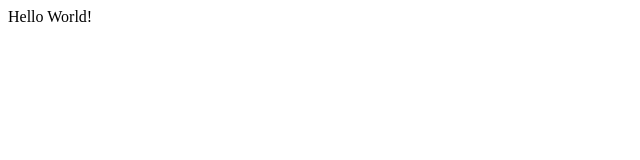
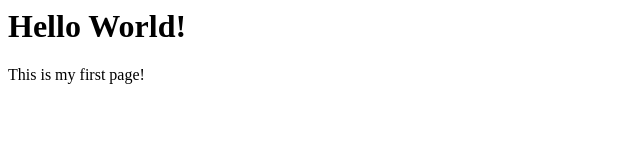
Before and after one commit to tsmith789/lab-1, a plain HTML site: page index.html in a window 1280 px wide. Shown: the whole page, without its empty margins (0-640 px from the left). Drawn offline with Linux system fonts and the light colour scheme.

Commit message:
Add files via upload

```diff
--- a/index.html
+++ b/index.html
@@ -1,8 +1,10 @@
-<html>
+<html lang="en">
     <head>
-        <title></title>
+        <title>My First Page</title>
+        <meta charset="utf-8">
     </head>
     <body>
-        Hello World!
+        <h1>Hello World!</h1>
+        <p>This is my first page!
     </body>
 </html>
```
